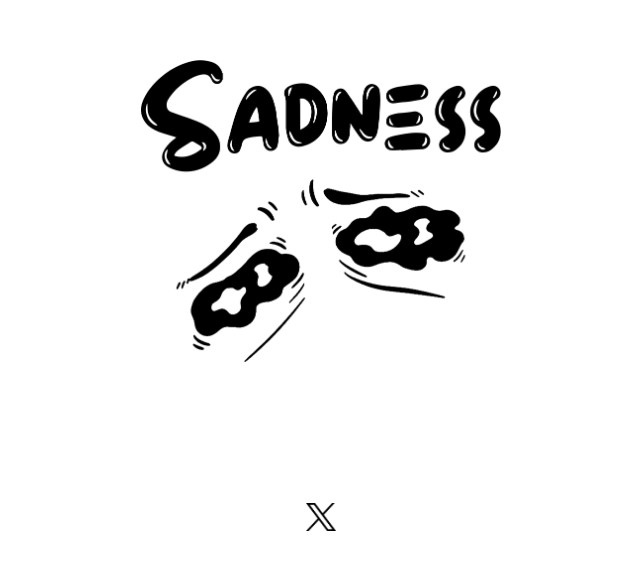
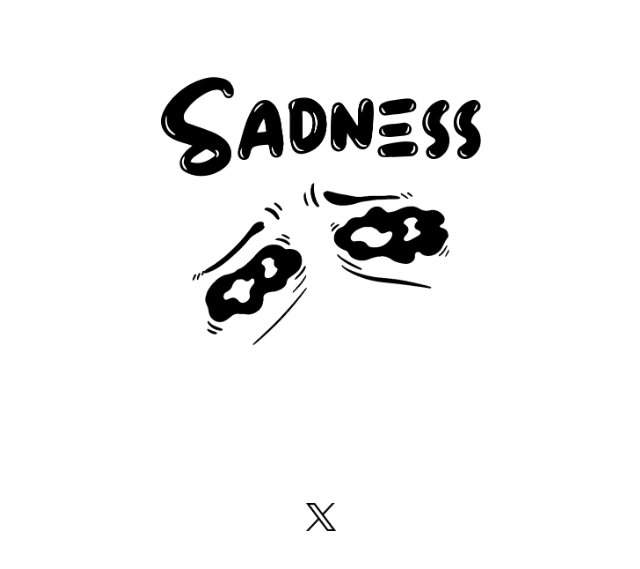
Before and after one commit to Lee-ji-soo/sadbase, a Next.js app: page / in a window 1280 px wide. Shown: the part 189-758 px from the top of the page, without its empty margins (319-959 px from the left). Built offline with nearby package versions, Linux system fonts and the light colour scheme.

Commit message:
fix padding

```diff
--- a/src/app/page.tsx
+++ b/src/app/page.tsx
@@ -5,7 +5,7 @@ export default function Home() {
     <main className='relative flex justify-center items-center w-[100vw] h-[100svh] bg-[#fff]'>
       <div>
         <Image
-          className='p-[20px]'
+          className='p-[40px]'
           priority={true}
           src='/bgs/sadness_transparent.png'
           alt='sadbase_ogImage'
```
